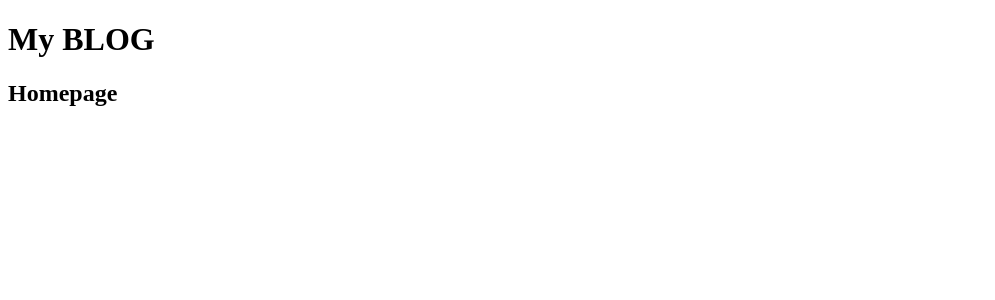
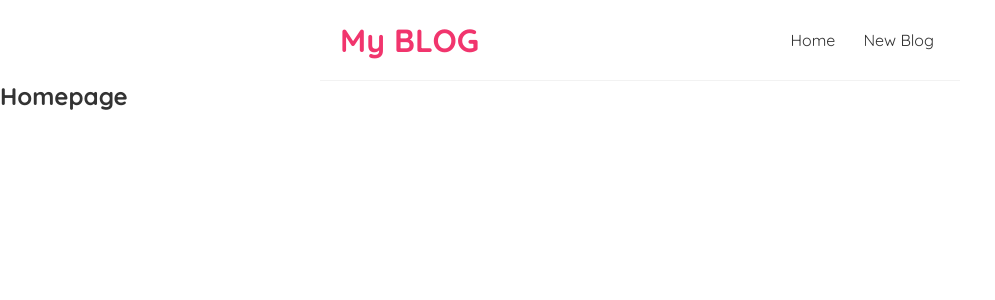
Before and after one commit to Avadhoot5/core-projects, a React (Vite) app in the folder my-blog/: page / in a window 1280 px wide. Shown: the top 300 px of the page, without its empty margins (0-995 px from the left). Built offline with nearby package versions, Linux system fonts and the light colour scheme.

Commit message:
added css styles

```diff
--- a/my-blog/src/components/Navbar.jsx
+++ b/my-blog/src/components/Navbar.jsx
@@ -1,11 +1,13 @@
 import React from 'react'
-import { Link } from 'react-router-dom'
 
 const Navbar = () => {
   return (
-    <div>
+    <div className='navbar'>
         <h1>My BLOG</h1>
-        {/* <Link to='/home'>New Blog</Link> */}
+       <div className="links">
+        <a href="#">Home</a>
+        <a href="#">New Blog</a>
+       </div>
 
     </div>
   )
--- a/my-blog/src/index.css
+++ b/my-blog/src/index.css
@@ -0,0 +1,35 @@
+@import url('https://fonts.googleapis.com/css2?family=Quicksand:wght@300;400;500;600;700&display=swap');
+
+/* base styles */
+* {
+  margin: 0;
+  font-family: "Quicksand";
+  color: #333;
+}
+.navbar {
+  padding: 20px;
+  display: flex;
+  align-items: center;
+  max-width: 600px;
+  margin: 0 auto;
+  border-bottom: 1px solid #f2f2f2;
+}
+.navbar h1 {
+  color: #f1356d;
+}
+.navbar .links {
+  margin-left: auto;
+}
+.navbar a {
+  margin-left: 16px;
+  text-decoration: none;
+  padding: 6px;
+}
+.navbar a:hover {
+  color: #f1356d;
+}
+.content {
+  max-width: 600px;
+  margin: 40px auto;
+  padding: 20px;
+}
```
